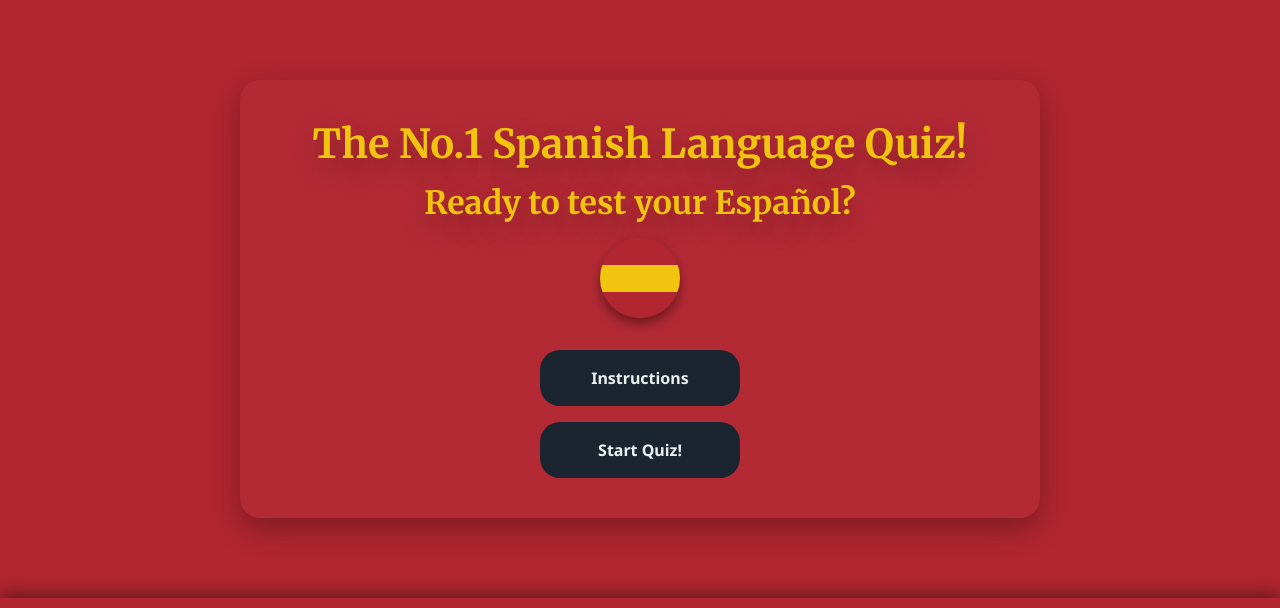
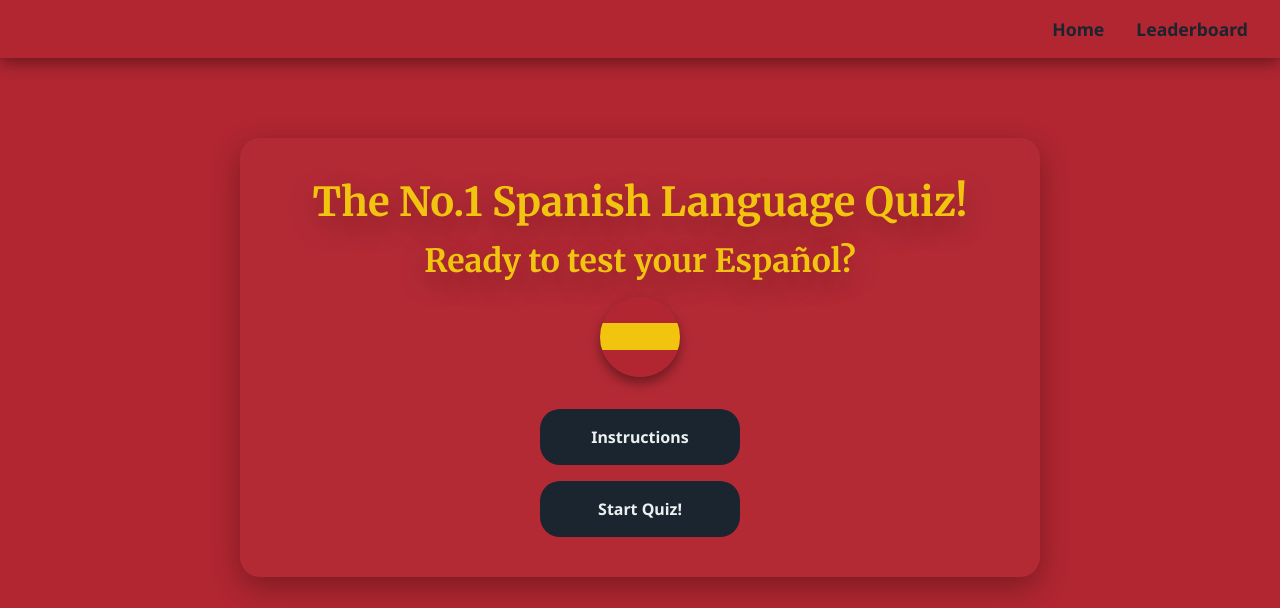
Before and after one commit to moranjohn-95/spanish-language-quiz, a plain HTML site: page index.html in a window 1280 px wide. Shown: the top 608 px of the page. Drawn offline with nearby package versions, Linux system fonts and the light colour scheme.

Commit message:
Add HTML & CSS for header area

```diff
--- a/assets/css/style.css
+++ b/assets/css/style.css
@@ -371,7 +371,37 @@ display: flex;
   transform: scale(1.2);
 }
 
+/* NAV Bar Area Styling */
+#header-area {
+  position: sticky;
+  background-color: #B12631;
+  width: 100%;
+  padding: 1rem 2rem;
+  box-shadow: 0 5px 15px rgba(0,0,0,0.4);
+  top: 0;
+  z-index: 100;
+}
 
+#header-area .nav-area ul {
+  list-style: none;
+  display: flex;
+  justify-content: flex-end;
+  margin: 0;
+  padding: 0;
+  gap: 2rem;
+}
+
+#header-area .nav-area a {
+  text-decoration: none;
+  font-family: var(--primary-font);
+  font-size: 1.1rem;
+  font-weight: bold;
+  color: #1A252F;
+}
+
+#header-area .nav-area a:hover {
+  color: #F1C40F;
+}
 
 
 /*Media Queries */
--- a/index.html
+++ b/index.html
@@ -23,10 +23,19 @@
     <script src="https://cdn.jsdelivr.net/npm/fireworks-js@2.x/dist/index.umd.js"></script>
 </head>
 <body>
+
 <div id="fireworks-celebration"></div>
-<header>
 
+<!--NAV Bar Area-->
+<header id="header-area">
+<nav class ="nav-area">
+  <ul>
+    <li><a href="#" id="nav-home" class="active">Home</a></li>
+    <li><a href="#" id="nav-leaderboard">Leaderboard</a></li>
+  </ul>
+</nav>
 </header>
+
 <main class="container justify-content-center">
 <!--Quiz Home Screen 1-->
 <div class="col-12 text-center" id="home-quiz-box-area">
```
